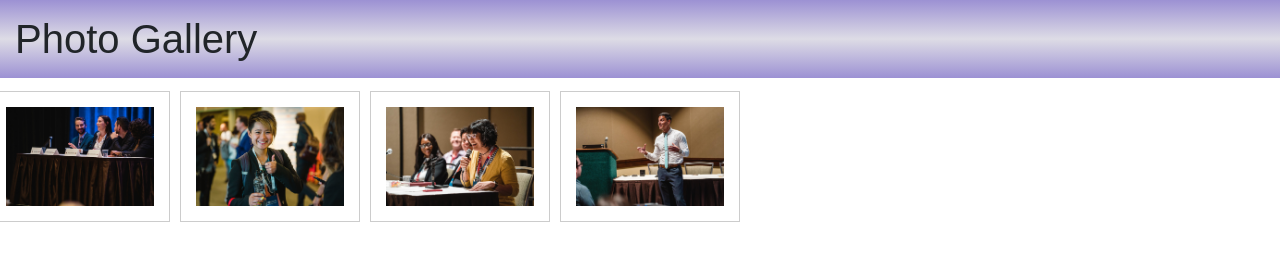
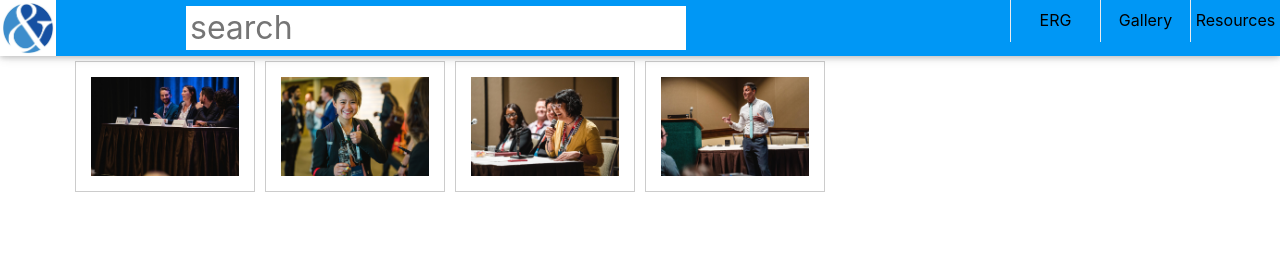
Before and after one commit to Chicago18/team-16, a plain HTML site: page final/gallery.html in a window 1280 px wide. Drawn offline with nearby package versions, Linux system fonts and the light colour scheme.

Commit message:
Update gallery

```diff
--- a/final/test.html
+++ b/final/gallery.html
@@ -17,6 +17,76 @@
   content: "";
   display: table;
   clear: both;
+}
+* {
+    padding: 0;
+    margin: 0;
+}
+
+.container {
+  position: relative;
+  top: 7vh;
+}
+
+header {
+    position: fixed;
+    width: 100%;
+    height: 7vh;
+    background-color: #0097f5;
+    box-shadow: 0 2px 5px 0 rgba(0,0,0,0.16), 0 2px 10px 0 rgba(0,0,0,0.12);
+    z-index: 100;
+
+    display: flex;
+    align-items: center;
+    justify-content: space-between;
+}
+
+.search-cont {
+    height: 100%;
+    display: flex;
+    align-items: center;
+}
+
+header img {
+    height: 100%;
+}
+header input {
+    outline: none;
+    border: none;
+    height: 80%;
+    vertical-align: top;
+    margin-left: 130px;
+    padding-left: 4px;
+    font-size: 2em;
+    color: #90949c;
+}
+
+header ul {
+    list-style-type: none;
+    float: right;
+    height: 100%;
+    display: flex;
+    align-items: center;
+}
+
+header li {
+    float: left;
+    width: 90px;
+    display: flex;
+    justify-content: center;
+    align-items: center;
+    border-left: 1px solid #e9ebee;
+    transition: background-color .2s ease-in;
+    height: 80%;
+}
+
+header a {
+    color: black;
+    text-decoration: none;
+}
+
+header li:hover {
+    background-color: #047ac3;
 }
 
 /* Create four equal columns that floats next to eachother */
@@ -158,9 +228,24 @@ img.hover-shadow {
   </style>
 </head>
 <body>
-
-<div class="container"></div>
-  <h1>Photo Gallery</h1>
+  <header>
+    <div class="search-cont">
+      <img src="icon.png">
+      <input type="text" name="search" placeholder="search">
+    </div>
+    <ul>
+      <li>
+        <a href="erg.html">ERG</a>
+      </li>
+      <li>
+        <a href="gallery.html">Gallery</a>
+      </li>
+      <li>
+        <a href="resources1.html">Resources</a>
+      </li>
+    </ul>
+  </header>
+<div class="container">
 
   <div class="row">
   <div class="column">
@@ -174,6 +259,7 @@ img.hover-shadow {
   </div>
   <div class="column">
     <img src="43417191660_4005bc3bf2_z.jpg" onclick="openModal();currentSlide(4)" class="hover-shadow">
+  </div>
   </div>
 </div>
 
```
